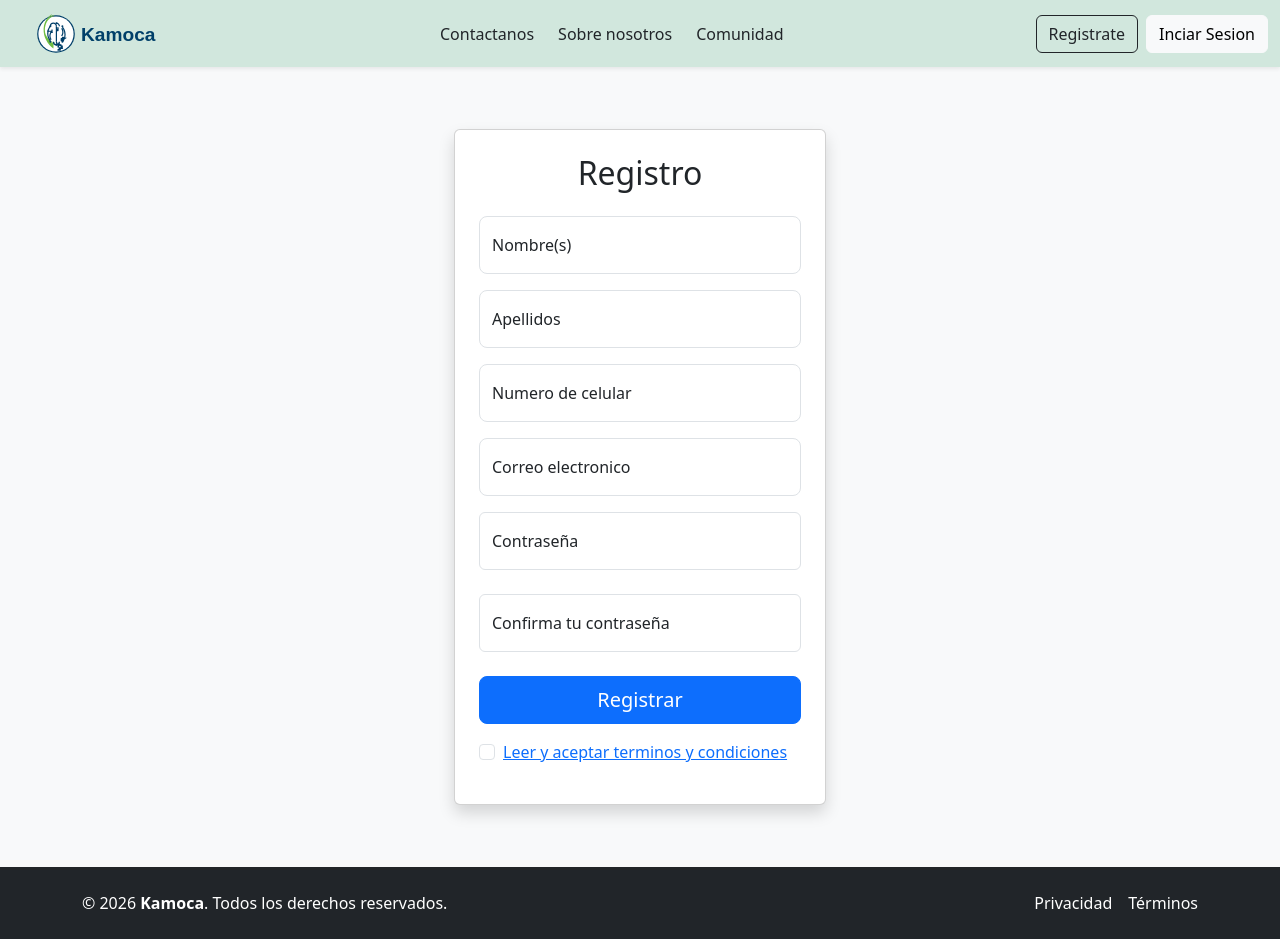
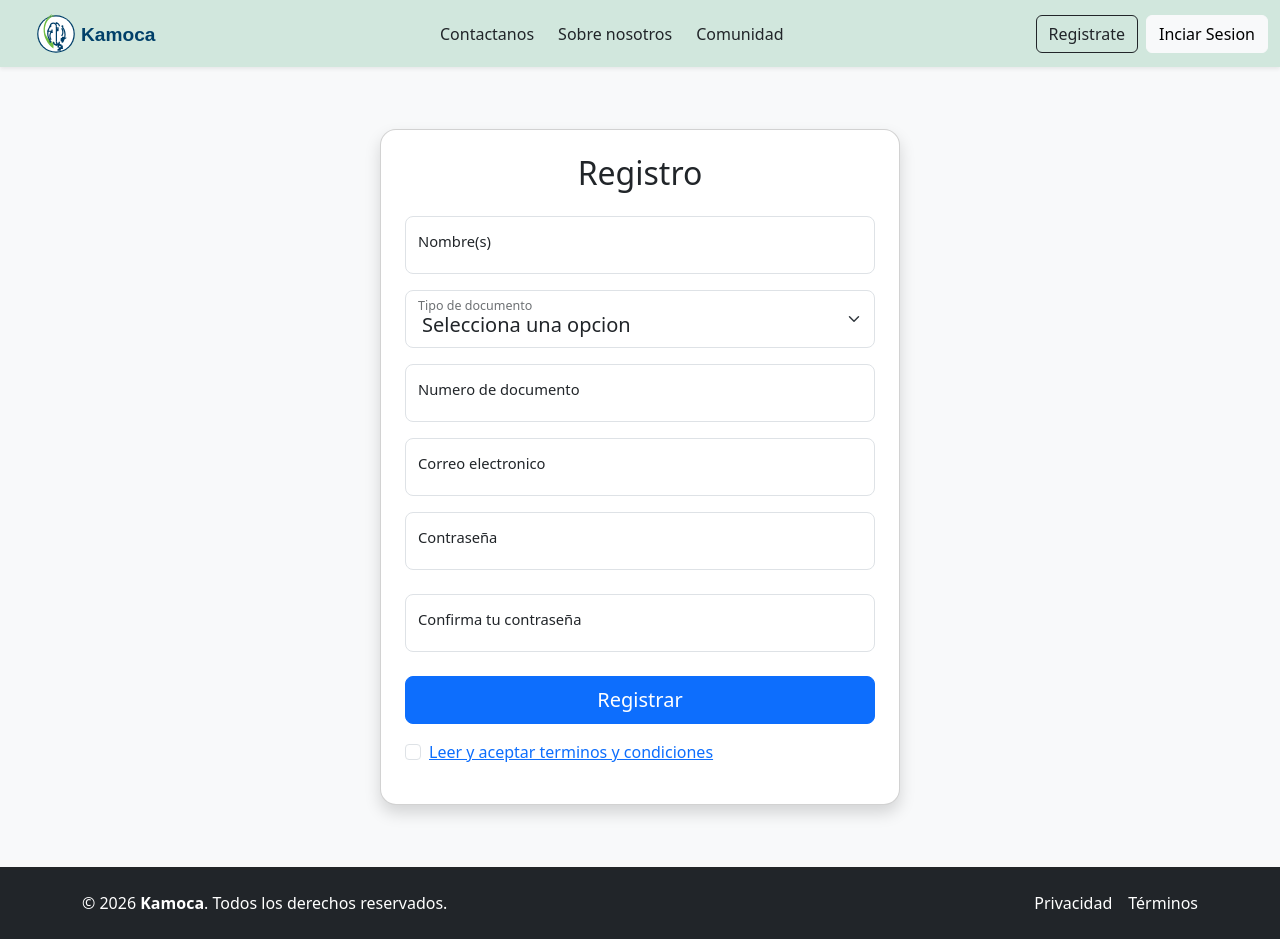
Before and after one commit to MoizDev98/alissia, an Angular app in the folder frontend/: page /register/form in a window 1280 px wide. Built offline with nearby package versions, Linux system fonts and the light colour scheme.

Commit message:
se ajusto el register para que coincida con la base de datos

```diff
--- a/frontend/src/app/pages/admin/gestion-usuarios/gestion-usuarios.ts
+++ b/frontend/src/app/pages/admin/gestion-usuarios/gestion-usuarios.ts
@@ -34,10 +34,9 @@ export class GestionUsuariosComponent {
   mostrarModal = false;
 
   abrirModal(usuario: any = null) {
-    this.usuarioSeleccionado = usuario;
-    this.mostrarModal = true;
+   this.usuarioSeleccionado = usuario;
+   this.mostrarModal = true;
   }
-
 
   cerrarModal() {
     this.mostrarModal = false;
--- a/frontend/src/app/pages/register/form/register.html
+++ b/frontend/src/app/pages/register/form/register.html
@@ -1,45 +1,48 @@
 <div class="min-vh-100 d-flex justify-content-center align-items-center bg-light">
-    <div class="card shadow p-4">
+    <div class="card shadow p-4 register-card">
         <h2 class="text-center mb-4">Registro</h2>
-    <form>
+    <form class="register-form">
         <div class="form-floating mb-3">
-            <input type="text" class="form-control form-control-lg" id="name" placeholder="Juan Carlos">
-            <label for="floatingInput">Nombre(s)</label>
+            <input type="text" class="form-control form-control-lg" id="name" placeholder=" ">
+            <label for="name">Nombre(s)</label>
         </div>
 
-
         <div class="form-floating mb-3">
-            <input type="text" class="form-control form-control-lg" id="lastName" placeholder="Perez Martinez">
-            <label for="floatingInput">Apellidos</label>
+            <select class="form-select form-select-lg" id="tipo-documento" aria-label="Tipo de documento">
+                <option value="" selected>Selecciona una opcion</option>
+                <option value="cc">C.C</option>
+                <option value="ti">T.I</option>
+                <option value="pasaporte">Pasaporte</option>
+            </select>
+            <label for="tipo-documento">Tipo de documento</label>
         </div>
-
 
         <div class="form-floating mb-3">
             <input
             type="tel"
             class="form-control form-control-lg"
-            id="phone"
-            placeholder="3001234567"
+            id="numero-documento"
+            placeholder=" "
             (keypress)="validarSoloNumeros($event)" >
-            <label for="floatingInput">Numero de celular</label>
+            <label for="numero-documento">Numero de documento</label>
         </div>
 
 
         <div class="form-floating mb-3">
-            <input type="email" class="form-control form-control-lg" id="email" placeholder="name@example.com">
-            <label for="floatingInput">Correo electronico</label>
+            <input type="email" class="form-control form-control-lg" id="email" placeholder=" ">
+            <label for="email">Correo electronico</label>
         </div>
 
 
         <div class="form-floating mb-4">
-            <input type="password" class="form-control" id="Password" placeholder="********">
-            <label for="floatingPassword">Contraseña</label>
+            <input type="password" class="form-control form-control-lg" id="password" placeholder=" ">
+            <label for="password">Contraseña</label>
         </div>
 
 
         <div class="form-floating mb-4">
-            <input type="password" class="form-control" id="ConfirPassword" placeholder="********">
-            <label for="floatingPassword">Confirma tu contraseña</label>
+            <input type="password" class="form-control form-control-lg" id="confirm-password" placeholder=" ">
+            <label for="confirm-password">Confirma tu contraseña</label>
         </div>
 
 
--- a/frontend/src/app/pages/register/form/register.scss
+++ b/frontend/src/app/pages/register/form/register.scss
@@ -0,0 +1,19 @@
+ .register-card {
+	 width: min(520px, 92vw);
+	 border-radius: 16px;
+ }
+
+ .register-form .form-floating > .form-control,
+ .register-form .form-floating > .form-select {
+	 height: 56px;
+	 padding-top: 1.25rem;
+ }
+
+ .register-form .form-floating > label {
+	 font-size: 0.92rem;
+	 line-height: 1.2;
+ }
+
+ .register-form .form-floating > .form-select {
+	 padding-top: 1.25rem;
+ }
```
